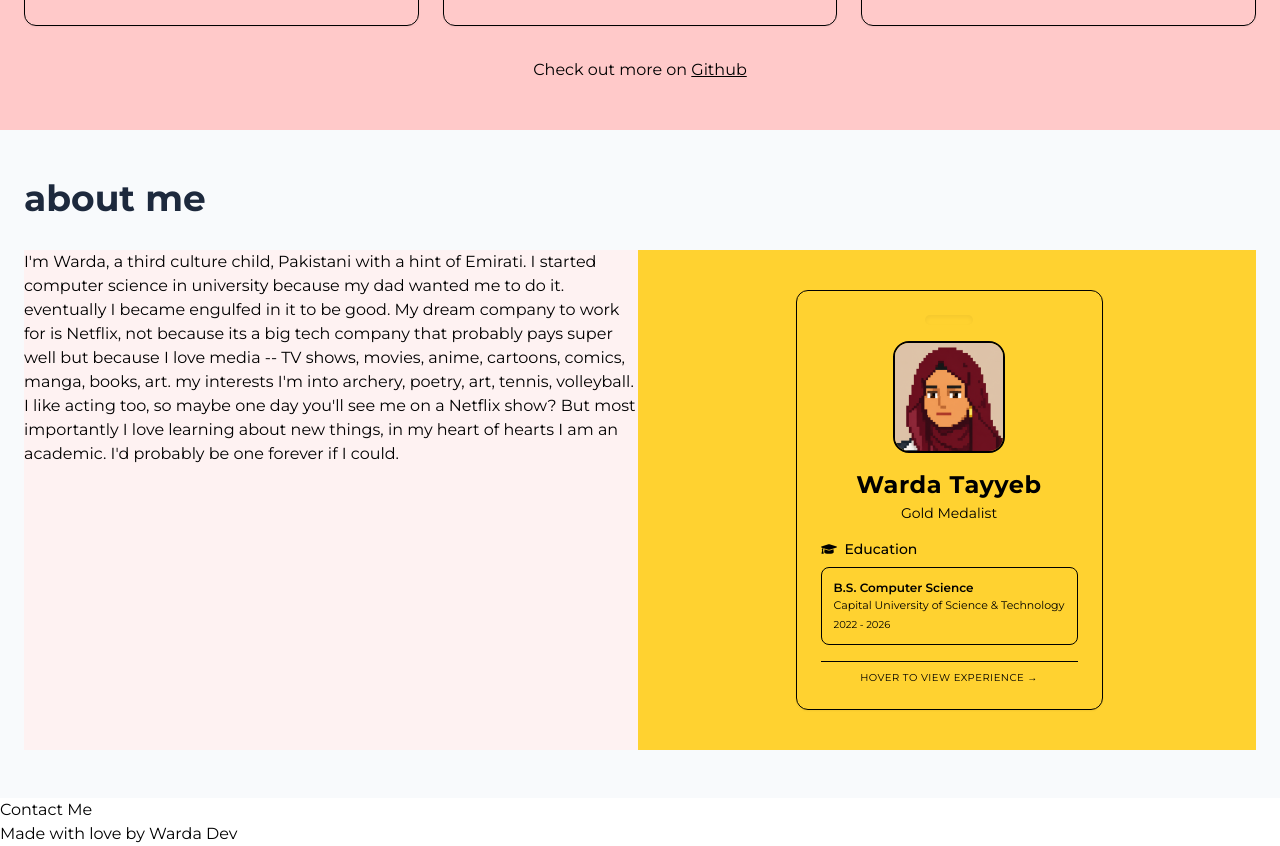
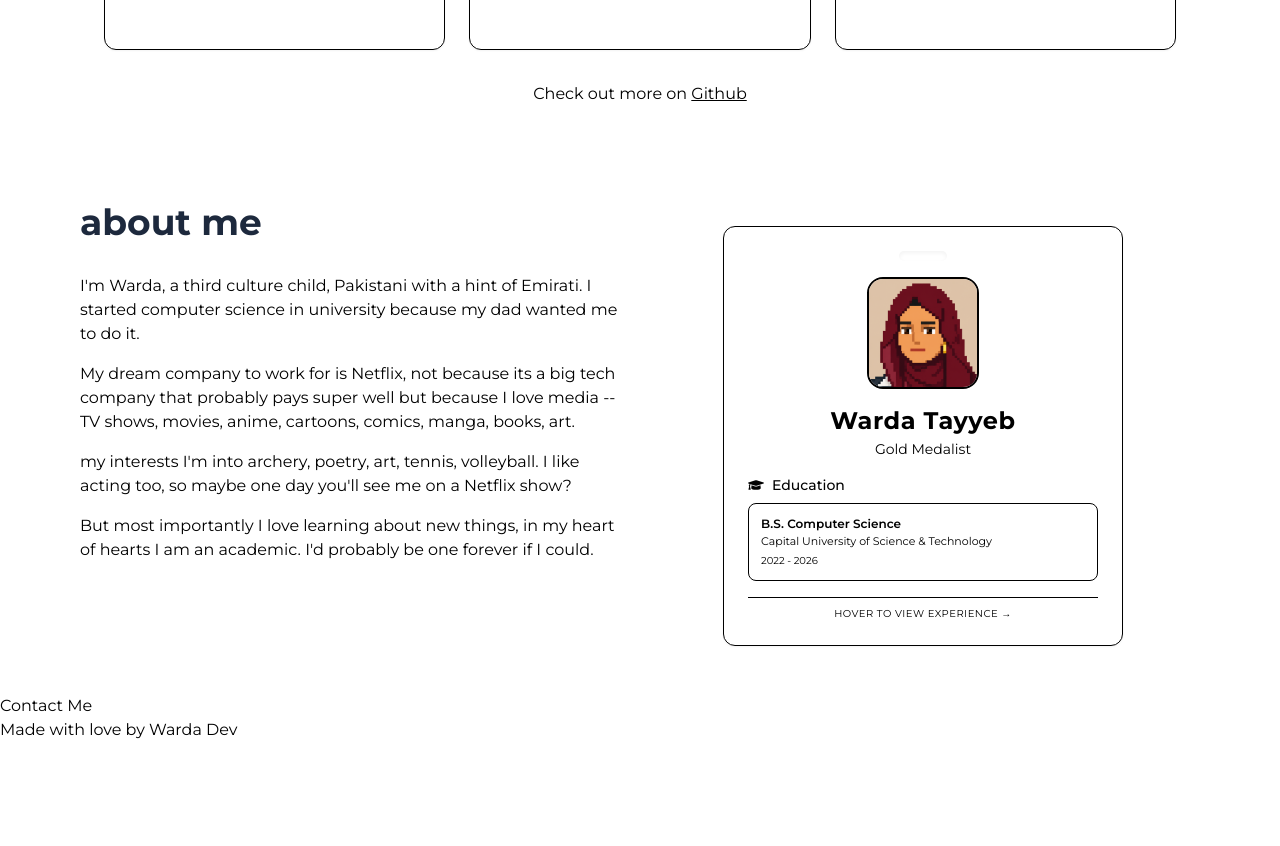
Before and after one commit to wtryab-re/portfolio, a React (Vite) app: page / in a window 1280 px wide. Shown: the part 1640-2486 px from the top of the page. After the commit the page ends 2382 px from the top, so only its background shows below. Built offline with nearby package versions, Linux system fonts and the light colour scheme; a web font is replaced by a local one.

Commit message:
about section

```diff
--- a/src/components/About.jsx
+++ b/src/components/About.jsx
@@ -19,26 +19,37 @@ export default function About() {
     },
   ];
 
+  const about = [
+    `  I'm Warda, a third culture child, Pakistani with a hint of Emirati.
+            I started computer science in university because my dad wanted me to
+            do it.
+            `,
+    `My dream company to work for is Netflix, not because its a big tech
+            company that probably pays super well but because I love media -- TV
+            shows, movies, anime, cartoons, comics, manga, books, art.
+            `,
+    `my interests I'm into archery, poetry, art, tennis, volleyball. I
+            like acting too, so maybe one day you'll see me on a Netflix show?
+            `,
+    `But most importantly I love learning about new things, in my heart
+            of hearts I am an academic. I'd probably be one forever if I could.
+
+       `,
+  ];
+
   return (
-    <section id="about" className="bg-slate-50 py-12 px-6">
+    <section id="about" className=" py-12 px-20">
       <div className="max-w-7xl mx-auto">
         <h2 className="text-4xl font-bold mb-8 text-slate-800">about me</h2>
       </div>
-      <div className="grid grid-cols-1 md:grid-cols-2 gap-1 bg-amber-300">
-        <p className="bg-red-50">
-          I'm Warda, a third culture child, Pakistani with a hint of Emirati. I
-          started computer science in university because my dad wanted me to do
-          it. eventually I became engulfed in it to be good. My dream company to
-          work for is Netflix, not because its a big tech company that probably
-          pays super well but because I love media -- TV shows, movies, anime,
-          cartoons, comics, manga, books, art. my interests I'm into archery,
-          poetry, art, tennis, volleyball. I like acting too, so maybe one day
-          you'll see me on a Netflix show? But most importantly I love learning
-          about new things, in my heart of hearts I am an academic. I'd probably
-          be one forever if I could.
+      <div className="grid grid-cols-1 md:grid-cols-2 gap-3">
+        <p className="  md:text-base text-sm">
+          {about.map((t) => {
+            return <span className="pb-4 block">{t}</span>;
+          })}
         </p>
 
-        <div className="m-auto w-1/2">
+        <div className=" md:w-full">
           <FlippableCard work_exp={work_exp} />
         </div>
       </div>
--- a/src/components/FlippableCard.jsx
+++ b/src/components/FlippableCard.jsx
@@ -1,42 +1,22 @@
 import { useState } from "react";
 import { FaBriefcase, FaGraduationCap } from "react-icons/fa";
 
-export default function FlippableCard() {
+export default function FlippableCard({ work_exp }) {
   // Use local state to track if the card is flipped
   const [isFlipped, setIsFlipped] = useState(false);
 
-  const work_exp = [
-    {
-      role: "Software Engineer Intern",
-      org: "AITECH CLOUD NETWORK",
-      time: "Jul 2025 - Dec 2025",
-    },
-    {
-      role: "Data Engineer Intern",
-      org: "Solidus AiTech",
-      time: "Jul 2024 - Dec 2024",
-    },
-    {
-      role: "Tutor",
-      org: "Private",
-      time: "Ongoing",
-    },
-  ];
-
   return (
-    /* 1. Perspective Base Container - Standard size */
+    /* Added '-mt-12' to pull the card higher up relative to its container grid */
     <div
-      className="max-w-90 h-[420px] [perspective:1000px] cursor-pointer font-sans mx-auto my-10"
+      className="md:w-[400px] h-[420px] [perspective:1000px] cursor-pointer font-sans mx-auto md:-mt-12"
       onMouseEnter={() => setIsFlipped(true)}
       onMouseLeave={() => setIsFlipped(false)}
     >
       {/* 2. Card Wrapper */}
-      {/* We dynamically append the rotation class based on the hover state */}
       <div
         className={`relative w-full h-full duration-700 [transform-style:preserve-3d] ${isFlipped ? "[transform:rotateY(180deg)]" : ""}`}
       >
         {/* ================= FRONT SIDE ================= */}
-        {/* If the card is flipped, we set opacity-0 to stop it from mirroring through */}
         <div
           className={`absolute inset-0 w-full h-full p-6 bg-neutral-primary-soft border border-default rounded-xl shadow-xs flex flex-col justify-between overflow-hidden [backface-visibility:hidden] transition-opacity duration-300 ${isFlipped ? "opacity-0 pointer-events-none" : "opacity-100"}`}
         >
@@ -45,8 +25,12 @@ export default function FlippableCard() {
 
           {/* Profile Section */}
           <div className="flex flex-col items-center mt-4">
-            <div className="w-28 h-28 bg-default/20 border-2 border-default rounded-2xl flex items-center justify-center overflow-hidden shadow-inner mb-4">
-              <img src="pixel.png" alt="" />
+            <div className="w-28 h-28 shrink-0 bg-default/20 border-2 border-default rounded-2xl flex items-center justify-center overflow-hidden shadow-inner mb-4">
+              <img
+                src="pixel.png"
+                alt="Warda"
+                className="w-full h-full object-cover"
+              />
             </div>
             <h3 className="text-2xl font-bold tracking-wide text-heading text-center">
               Warda Tayyeb
@@ -81,7 +65,6 @@ export default function FlippableCard() {
         </div>
 
         {/* ================= BACK SIDE ================= */}
-        {/* If the card is NOT flipped, we hide this side completely (opacity-0) */}
         <div
           className={`absolute inset-0 w-full h-full p-6 bg-neutral-primary-soft border border-default rounded-xl shadow-xs flex flex-col justify-between overflow-hidden [backface-visibility:hidden] [transform:rotateY(180deg)] transition-opacity duration-300 ${isFlipped ? "opacity-100" : "opacity-0 pointer-events-none"}`}
         >
@@ -97,7 +80,8 @@ export default function FlippableCard() {
             {/* Mapped Work Experience List */}
             <div className="flow-root max-h-[280px] overflow-y-auto pr-1">
               <ul role="list" className="divide-y divide-default mt-5">
-                {work_exp.map(({ role, org, time }, index) => (
+                {work_exp &&
+                  work_exp.map(({ role, org, time }, index) => (
                     <li key={index} className="py-3 first:pt-0 last:pb-0">
                       <div className="flex items-start justify-between gap-4">
                         <div className="flex-1 min-w-0">
--- a/src/components/Projects.jsx
+++ b/src/components/Projects.jsx
@@ -26,7 +26,7 @@ export default function Projects() {
   ];
 
   return (
-    <section id="projects" className="bg-red-200">
+    <section id="projects" className="px-20">
       <div className="py-12 px-6">
         <p className="text-4xl font-bold mb-8">things I've made</p>
 
--- a/src/components/Technologies.jsx
+++ b/src/components/Technologies.jsx
@@ -29,7 +29,7 @@ export default function Technologies() {
   ];
 
   return (
-    <section id="technologies" className="bg-slate-50 py-12 px-6">
+    <section id="technologies" className="bg-slate-50 py-12 px-20">
       <div className="max-w-7xl mx-auto">
         <h2 className="text-4xl font-bold  mb-8 text-slate-800">
           technologies
```
Lines whose indentation alone changed are shown as unchanged.
